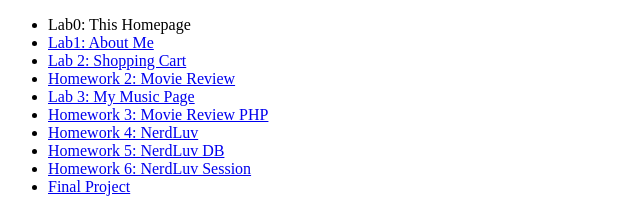
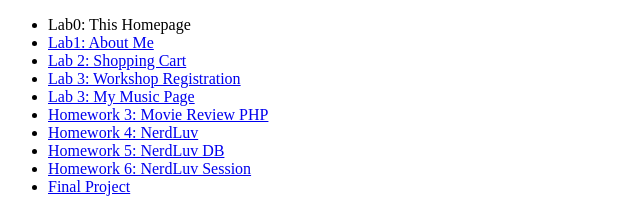
Before and after one commit to hossainmjakaria/hossainmjakaria.github.io, a plain HTML site: page index.html in a window 1280 px wide. Shown: the part 376-585 px from the top of the page, 0-640 px from the left. Drawn offline with Linux system fonts and the light colour scheme.

Commit message:
refactored

```diff
--- a/index.html
+++ b/index.html
@@ -14,7 +14,7 @@
         <li>Lab0: This Homepage</li>
         <li><a href="aboutme.html">Lab1: About Me</a></li>
         <li><a href="shopping-cart.html">Lab 2: Shopping Cart </a></li>
-        <li><a href="#">Homework 2: Movie Review</a></li>
+        <li><a href="workshop-registration.html">Lab 3: Workshop Registration</a></li>
         <li><a href="#">Lab 3: My Music Page</a></li>
         <li><a href="#">Homework 3: Movie Review PHP</a></li>
         <li><a href="#">Homework 4: NerdLuv</a></li>
```
